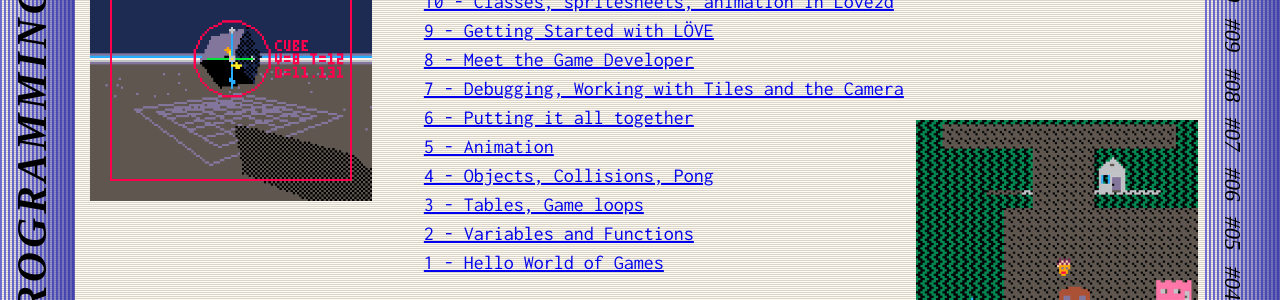
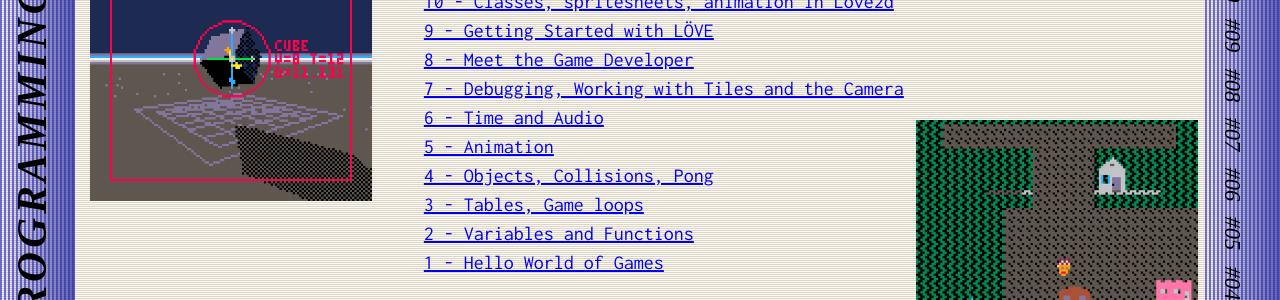
Before and after one commit to lee2sman/pg_fall2024, a Jekyll site: the page built from index.md, in a window 1280 px wide. Shown: the part 209-509 px from the top of the page. Built offline with Jekyll 4.4.1, drawn with Linux system fonts in a browser that asks for light colours; some web fonts are replaced.

Commit message:
update title

```diff
--- a/_posts/2024-10-01-week6.md
+++ b/_posts/2024-10-01-week6.md
@@ -1,10 +1,10 @@
 ---
 layout: default
 number: "06"
-title: 6 - Putting it all together
+title: 6 - Time and Audio
 ---
 
-# Class 6 - Putting it all together
+# Class 6 - Time and Audio
 
 <div class="emulation" markdown="1">
 ## Play homework
```
